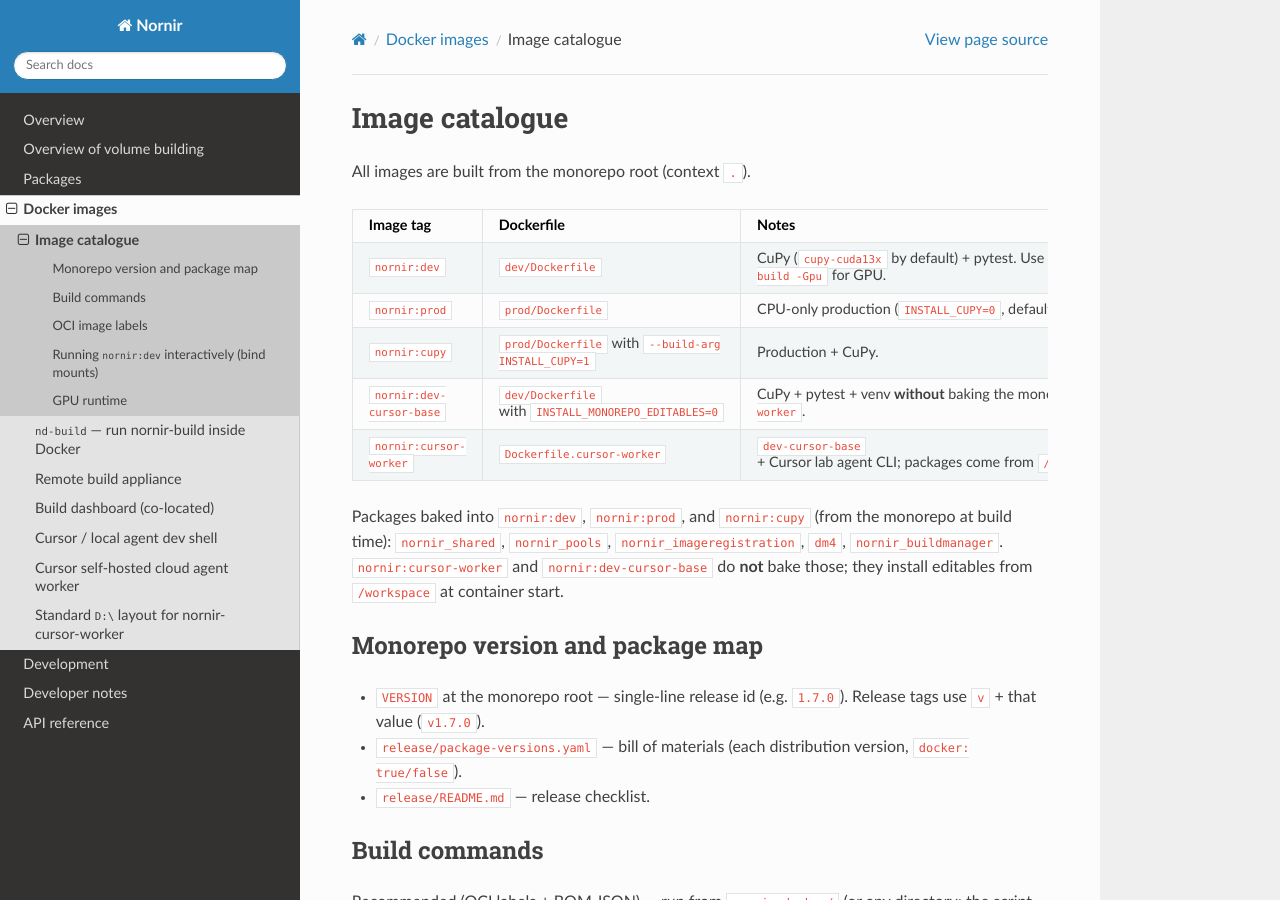
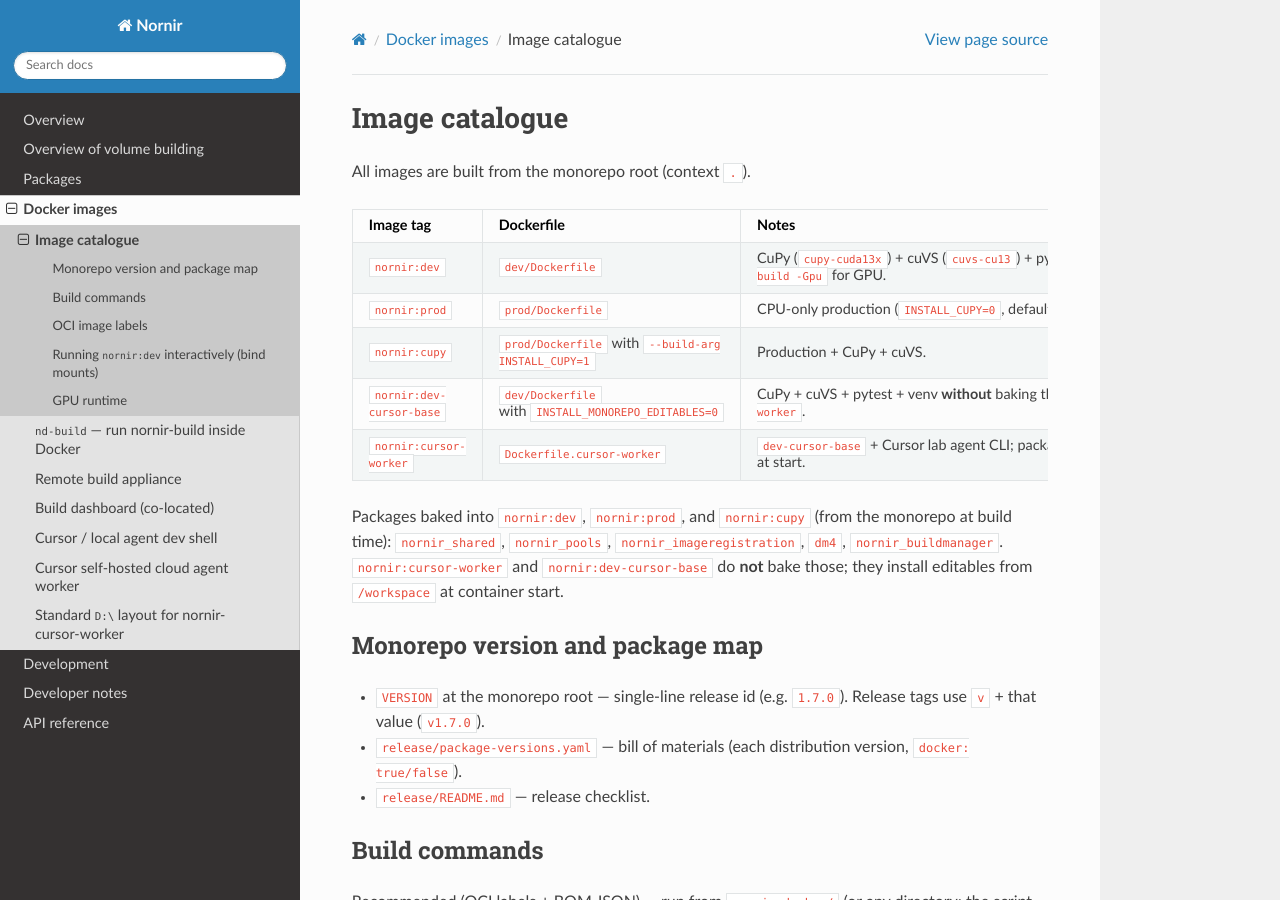
Before and after one commit to jamesra/nornir, a Sphinx documentation site: the page built from docs/docker/images.rst, in a window 1280 px wide and 900 px high. Built offline with Sphinx 7.4.7 and the Read the Docs theme 3.1.0, drawn with Linux system fonts in a browser that asks for light colours; some of the changed text lies outside the part shown.

Commit message:
Document CUVS_PACKAGE beside CuPy in Docker image docs.
GPU images install cuvs-cu13 with cupy-cuda13x; CUDA majors must stay matched.

Co-authored-by: Cursor <cursoragent@cursor.com>

```diff
--- a/docs/docker/images.rst
+++ b/docs/docker/images.rst
@@ -12,16 +12,16 @@ All images are built from the monorepo root (context ``.``).
      - Notes
    * - ``nornir:dev``
      - ``dev/Dockerfile``
-     - CuPy (``cupy-cuda13x`` by default) + pytest. Use ``--gpus all`` / ``nd-build -Gpu`` for GPU.
+     - CuPy (``cupy-cuda13x``) + cuVS (``cuvs-cu13``) + pytest. Use ``--gpus all`` / ``nd-build -Gpu`` for GPU.
    * - ``nornir:prod``
      - ``prod/Dockerfile``
      - CPU-only production (``INSTALL_CUPY=0``, default).
    * - ``nornir:cupy``
      - ``prod/Dockerfile`` with ``--build-arg INSTALL_CUPY=1``
-     - Production + CuPy.
+     - Production + CuPy + cuVS.
    * - ``nornir:dev-cursor-base``
      - ``dev/Dockerfile`` with ``INSTALL_MONOREPO_EDITABLES=0``
-     - CuPy + pytest + venv **without** baking the monorepo; base for ``cursor-worker``.
+     - CuPy + cuVS + pytest + venv **without** baking the monorepo; base for ``cursor-worker``.
    * - ``nornir:cursor-worker``
      - ``Dockerfile.cursor-worker``
      - ``dev-cursor-base`` + Cursor lab agent CLI; packages come from ``/workspace`` at start.
@@ -74,9 +74,10 @@ Manual ``docker build`` (from monorepo root)::
     docker build -f nornir-docker/prod/Dockerfile -t nornir:prod .
     docker build -f nornir-docker/prod/Dockerfile --build-arg INSTALL_CUPY=1 -t nornir:cupy .
 
-Override the CuPy wheel (default ``cupy-cuda13x``)::
+Override the CuPy wheel (default ``cupy-cuda13x``). Match cuVS to the same CUDA major
+(``cuvs-cu12`` with ``cupy-cuda12x``)::
 
-    docker build -f nornir-docker/dev/Dockerfile --build-arg CUPY_PACKAGE=cupy-cuda12x -t nornir:dev .
+    docker build -f nornir-docker/dev/Dockerfile --build-arg CUPY_PACKAGE=cupy-cuda12x --build-arg CUVS_PACKAGE=cuvs-cu12 -t nornir:dev .
 
 OCI image labels
 -----------------
```
Also changed, not shown: .cursor/skills/nornir-docker-images-ci/SKILL.md.
